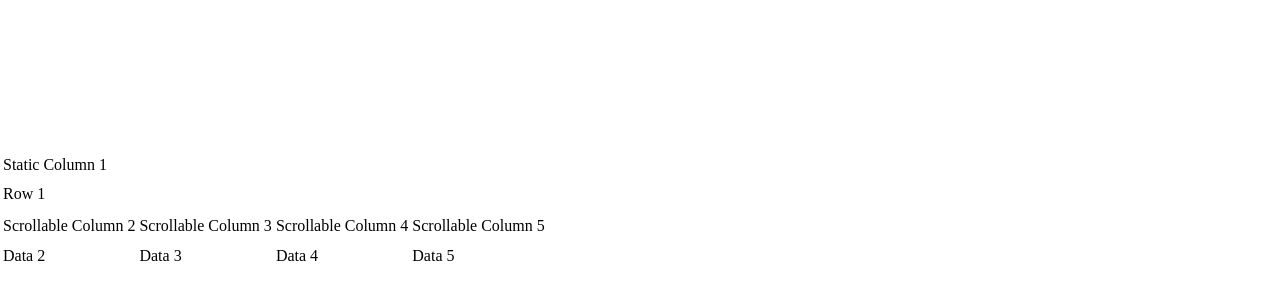
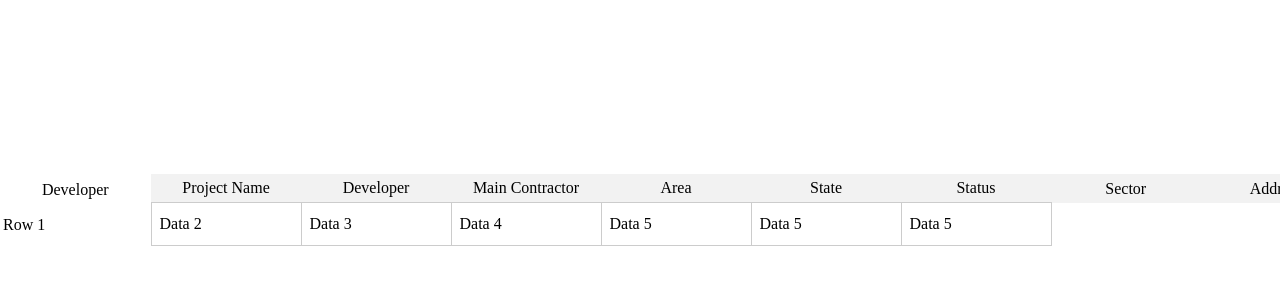
Before and after one commit to Sam-kayode/press_one, a Vue app: page / in a window 1280 px wide. Shown: the part 190-490 px from the top of the page. Built offline with nearby package versions, Linux system fonts and the light colour scheme.

Commit message:
add table components

```diff
--- a/src/assets/main.scss
+++ b/src/assets/main.scss
@@ -3,4 +3,49 @@
 body {
   display: flex;
   place-items: center;
+  width:100vw;
+  overflow-x: hidden;
 }
+
+/* Apply styles to the table container */
+.table-container {
+  display: flex;
+  overflow: hidden;
+  width:100vw;
+}
+
+/* Style the static column */
+.static {
+  width: 200px;
+
+  td,th{
+    white-space: nowrap;
+    }
+  /* Adjust the width as needed */
+}
+
+/* Style the scrollable container */
+.scrollable {
+  overflow-x: auto;
+
+}
+
+/* Style the scrollable table */
+.scrollable table {
+  width: 100% !important;
+  border-collapse: collapse;
+}
+
+/* Style the scrollable table header */
+.scrollable th {
+  background-color: #f2f2f2;
+  min-width:150px;
+  white-space: nowrap;
+}
+
+/* Style the scrollable table rows */
+.scrollable td {
+  border: 1px solid #ccc;
+  padding: 8px;
+  white-space: nowrap;
+}
--- a/src/components/ProjectTable.vue
+++ b/src/components/ProjectTable.vue
@@ -3,24 +3,20 @@
     <table class="static">
       <thead>
         <tr>
-                    <th>Static Column 1</th>
+          <th>Developer</th>
         </tr>
       </thead>
       <tbody>
         <tr>
           <td>Row 1</td>
         </tr>
-                <!-- Add more rows as needed -->
       </tbody>
     </table>
     <div class="scrollable">
       <table>
         <thead>
           <tr>
-                        <th>Scrollable Column 2</th>
-                        <th>Scrollable Column 3</th>
-                        <th>Scrollable Column 4</th>
-                        <th>Scrollable Column 5</th>
+            <th v-for="headers in Object.keys(filteredData[1])" :key="headers">{{ toTitleCase(headers) }}</th>
           </tr>
         </thead>
         <tbody>
@@ -28,6 +24,8 @@
             <td>Data 2</td>
             <td>Data 3</td>
             <td>Data 4</td>
+            <td>Data 5</td>
+            <td>Data 5</td>
             <td>Data 5</td>
           </tr>
           <!-- Add more rows as needed -->
@@ -39,10 +37,184 @@
 
 <script>
 export default {
+  data() {
+    return {
+      data: [
+        {
+          id: 1,
+          country: 'Togo',
+          developer: 'Kerluke, Howe and Hammes PLC',
+          project_name: 'Wuckert, Blanda and Crooks',
+          sector: 'Institutional/Public Sector',
+          address: '16 Mohr Street 36215 AdamVille',
+          region: 'SvenVille',
+          lga: 'KamronVille',
+          status: 'On hold',
+          main_contractor: 'Gleason Group and Sons',
+          architect: 'Macejkovic-Donnelly Inc',
+          quantity_surveyor: 'Weimann, Douglas and Mertz PLC',
+          structural_engineers: 'Turcotte, Sawayn and Hansen Group',
+          mep_engineer: 'Howell-Hermiston LLC',
+          project_manager: 'Reichert, Oberbrunner and Hettinger and Sons',
+          lift_contractor: 'Zemlak, Hane and Kutch and Sons',
+          bulk_earth_contractor: 'Kuvalis Inc Group',
+          other: null,
+          author: 1,
+          content_status: 'publish',
+          deleted_at: null,
+          created_at: '2019-12-10 17:28:33',
+          updated_at: '2019-12-10 17:28:33',
+          latitude: '-75.287715',
+          longitude: '63.447841',
+          est_range: '$3M - $46M',
+          state: 'Wyoming',
+          floors: 3,
+          elec_engineer: 'Towne PLC Ltd',
+          piling_contractor: "O'Connell Ltd and Sons",
+          legal_partners: 'Kutch-Watsica PLC'
+        },
+        {
+          id: 2,
+          country: 'Nigeria',
+          developer: 'Jacobs, Wiegand and Lind LLC',
+          project_name: 'Baumbach, Toy and Littel',
+          sector: 'Institutional/Public Sector',
+          address: '71 Dicki Street 00948 BettyeVille',
+          region: 'ArchibaldVille',
+          lga: 'GermanVille',
+          status: 'On hold',
+          main_contractor: 'Murray-Sanford LLC',
+          architect: 'Graham Group Group',
+          quantity_surveyor: 'Nitzsche Inc Group',
+          structural_engineers: 'Ruecker Ltd LLC',
+          mep_engineer: 'Muller, Block and Rau Group',
+          project_manager: 'Morar-Bode Inc',
+          lift_contractor: 'Quitzon LLC Inc',
+          bulk_earth_contractor: 'Ratke-Thiel LLC',
+          other: null,
+          author: 1,
+          content_status: 'publish',
+          deleted_at: null,
+          created_at: '2019-12-10 17:28:33',
+          updated_at: '2019-12-10 17:28:33',
+          latitude: '47.865983',
+          longitude: '-89.370544',
+          est_range: '$10M - $35M',
+          state: 'Hawaii',
+          floors: 7,
+          elec_engineer: 'Abernathy-Labadie Inc',
+          piling_contractor: 'Medhurst, Bauch and Homenick Inc',
+          legal_partners: 'White-Spencer Ltd'
+        },
+        {
+          id: 3,
+          country: 'Togo',
+          developer: 'Turner-Orn LLC',
+          project_name: 'Beatty-Mraz',
+          sector: 'Retail',
+          address: '96 Strosin Street 84731 GeneVille',
+          region: 'ReynaVille',
+          lga: 'CitlalliVille',
+          status: 'Site Clearing',
+          main_contractor: 'Lynch-Armstrong Inc',
+          architect: 'Fisher, Leffler and Jenkins and Sons',
+          quantity_surveyor: "Ratke, Ward and O'Reilly Inc",
+          structural_engineers: 'Gutmann Ltd LLC',
+          mep_engineer: 'Crist, Klein and Rutherford Ltd',
+          project_manager: "O'Reilly-Jacobi and Sons",
+          lift_contractor: 'Berge PLC LLC',
+          bulk_earth_contractor: 'Hilpert, Turcotte and Jacobson PLC',
+          other: null,
+          author: 1,
+          content_status: 'publish',
+          deleted_at: null,
+          created_at: '2019-12-10 17:28:33',
+          updated_at: '2019-12-10 17:28:33',
+          latitude: '23.414543',
+          longitude: '-143.497474',
+          est_range: '$7M - $22M',
+          state: 'Iowa',
+          floors: 5,
+          elec_engineer: 'Pollich-Waters Ltd',
+          piling_contractor: 'Roob Group PLC',
+          legal_partners: 'Zieme, Douglas and Bailey Inc'
+        },
+        {
+          id: 4,
+          country: 'Nigeria',
+          developer: 'Miller-Considine LLC',
+          project_name: 'Morissette PLC',
+          sector: 'Office',
+          address: '29 Brekke Street 48483 CollinVille',
+          region: 'ReynaVille',
+          lga: 'HarleyVille',
+          status: 'Completed',
+          main_contractor: 'Kozey, Hansen and Price LLC',
+          architect: 'Goodwin PLC Inc',
+          quantity_surveyor: 'Steuber-Reichel and Sons',
+          structural_engineers: 'Schoen-Rice Inc',
+          mep_engineer: 'White Inc LLC',
+          project_manager: 'Bernhard Inc LLC',
+          lift_contractor: 'Balistreri-Douglas PLC',
+          bulk_earth_contractor: 'Kessler and Sons PLC',
+          other: null,
+          author: 1,
+          content_status: 'publish',
+          deleted_at: null,
+          created_at: '2019-12-10 17:28:33',
+          updated_at: '2019-12-10 17:28:33',
+          latitude: '88.008399',
+          longitude: '103.65787',
+          est_range: '$3M - $47M',
+          state: 'North Dakota',
+          floors: 1,
+          elec_engineer: 'Greenfelder, Howe and Rippin Ltd',
+          piling_contractor: 'Oberbrunner and Sons Group',
+          legal_partners: 'Nikolaus, Gibson and Bradtke PLC'
+        }
+      ]
+    }
+  },
+  computed: {
+    filteredData() {
+      return this.data.map((originalObject) => {
+        const {
+          project_name,
+          developer,
+          main_contractor,
+          area,
+          state,
+          status,
+          sector,
+          address,
+          region,
+          lga
+        } = originalObject
 
+        return {
+          project_name,
+          developer,
+          main_contractor,
+          area,
+          state,
+          status,
+          sector,
+          address,
+          region,
+          lga
+        }
+      })
+    }
+  },
+  methods: {
+    toTitleCase(str) {
+      return str.replace(/_/g, ' ').replace(/\w\S*/g, function (txt) {
+        return txt.charAt(0).toUpperCase() + txt.substr(1).toLowerCase()
+      })
+    }
+  }
 }
 </script>
 
 <style>
-
 </style>
```
Also changed, not shown: src/components/ScrollableTablePortion.vue (added, +37 -0 lines), src/components/StaticTablePortion.vue (added, +28 -0 lines), src/components/TableRow.vue (added, +12 -0 lines), src/components/ProjectRow.vue (deleted). Lines whose indentation alone changed are shown as unchanged.
